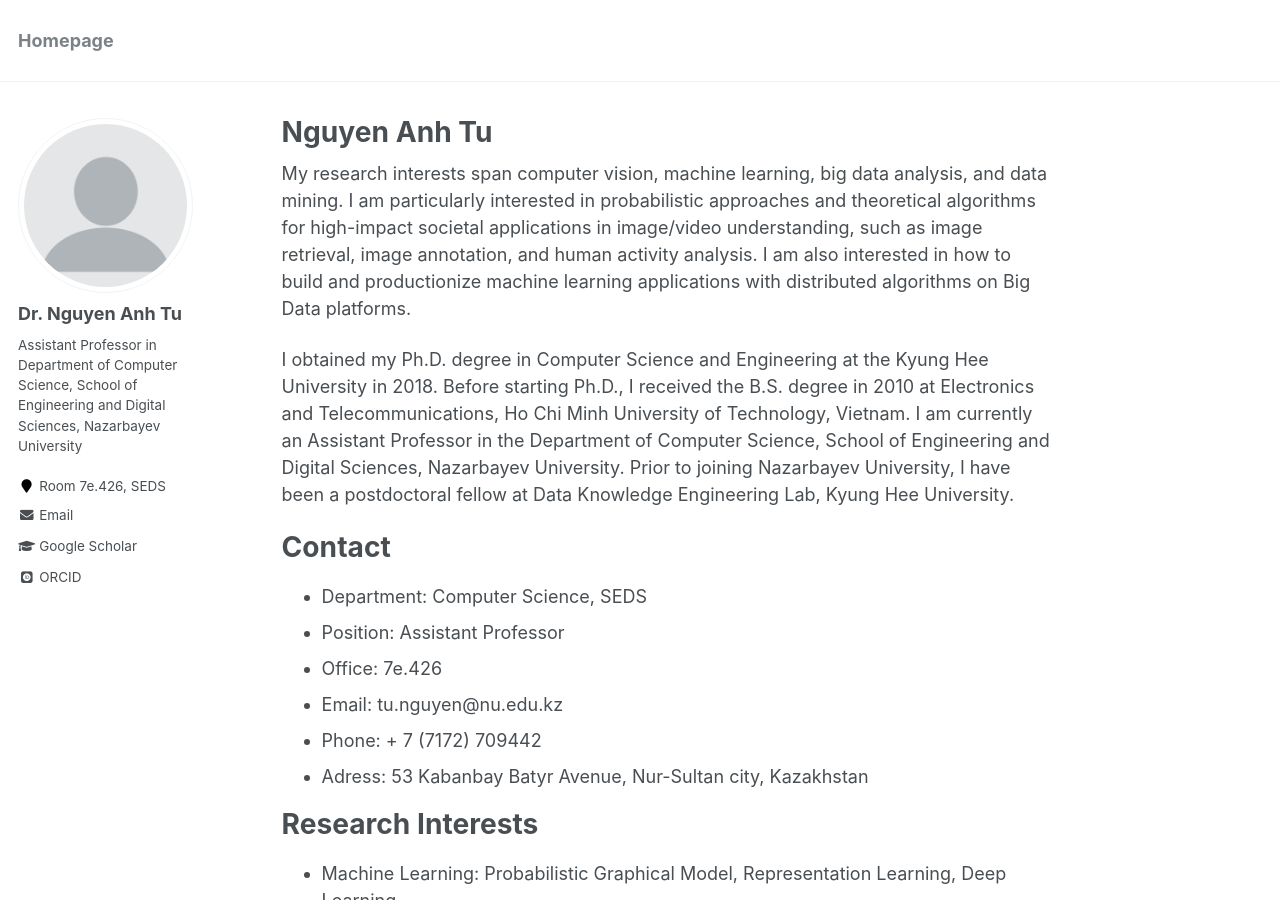
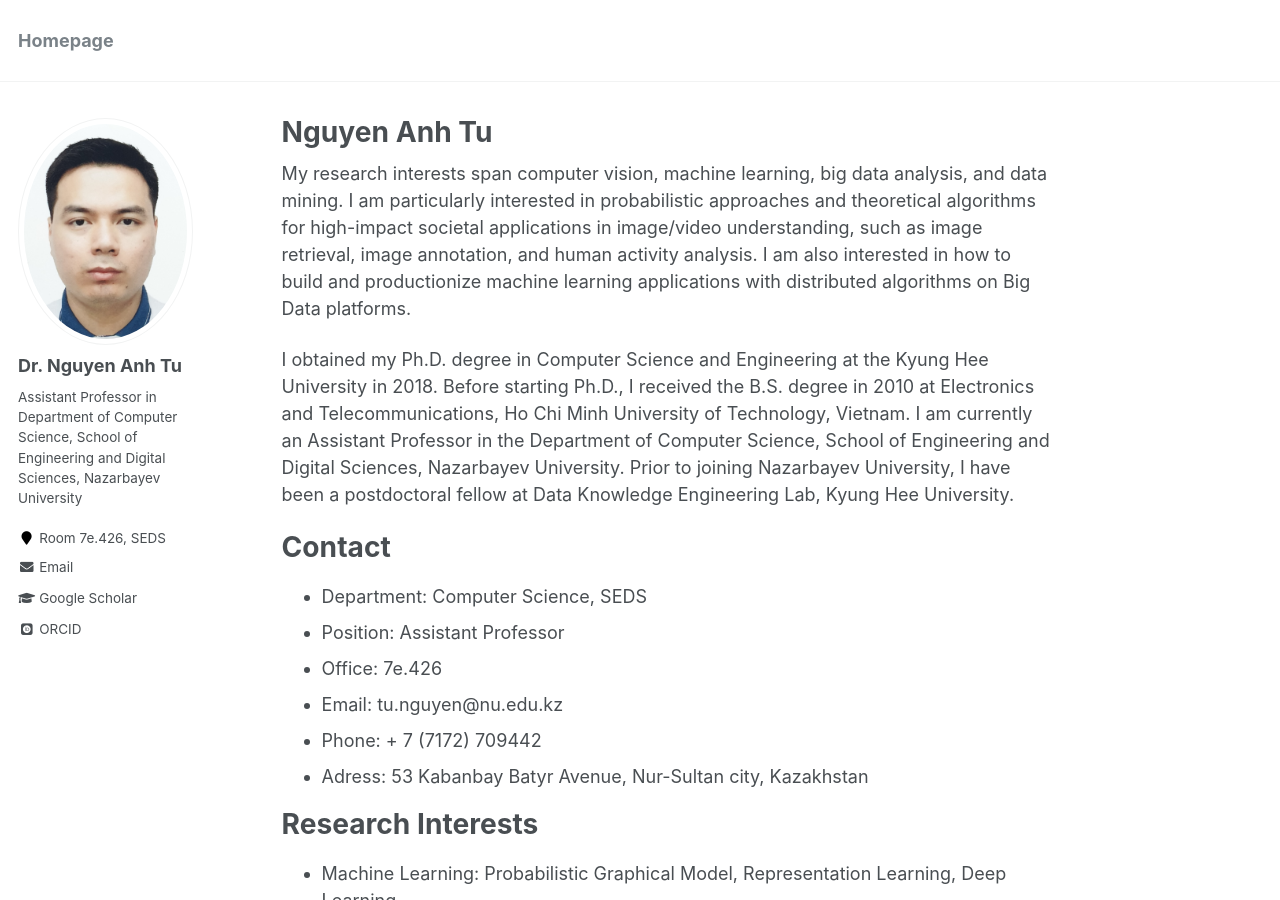
Before and after one commit to tunguyen87/homepage, a Jekyll site: the page built from _pages/about.md, in a window 1280 px wide and 900 px high. Built offline with Jekyll 4.4.1, drawn with Linux system fonts in a browser that asks for light colours; some web fonts are replaced.

Commit message:
Update _config.yml

```diff
--- a/_config.yml
+++ b/_config.yml
@@ -81,7 +81,7 @@ analytics:
 # Site Author
 author:
   name             : "Dr. Nguyen Anh Tu"
-  avatar           : "profile.png"
+  avatar           : "NU-profile-photo.jpg"
   bio              : "Assistant Professor in Department of Computer Science, School of Engineering and Digital Sciences, Nazarbayev University"
   location         : "Room 7e.426, SEDS"
   employer         :
```
